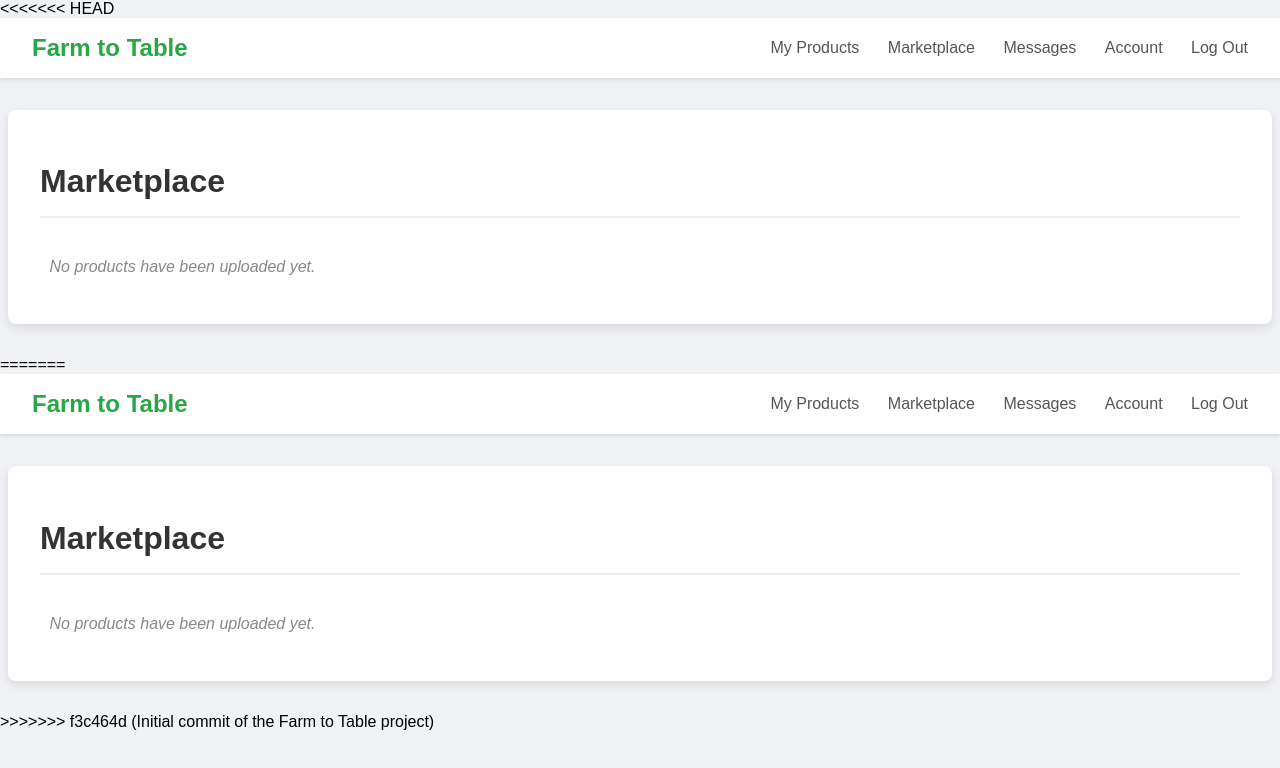
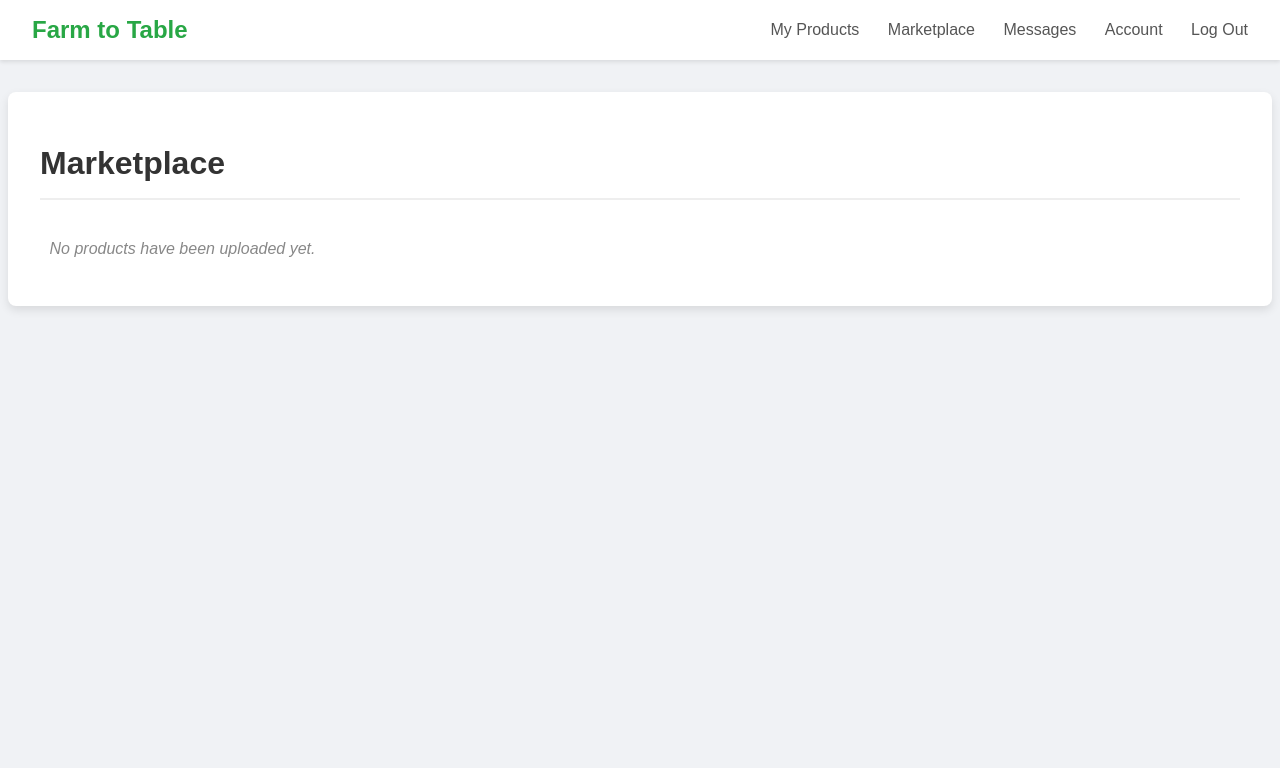
Before and after one commit to ViCtOr12345678900000000/FTT, a plain HTML site: page marketplace.html in a window 1280 px wide. Drawn offline with Linux system fonts and the light colour scheme.

Commit message:
Update marketplace.html

```diff
--- a/marketplace.html
+++ b/marketplace.html
@@ -1,4 +1,3 @@
-<<<<<<< HEAD
 <!DOCTYPE html>
 <html lang="en">
 <head>
@@ -31,41 +30,3 @@
 </body>
 
 </html>
-
-
-=======
-<!DOCTYPE html>
-<html lang="en">
-<head>
-    <meta charset="UTF-8">
-    <meta name="viewport" content="width=device-width, initial-scale=1.0">
-    <title>Marketplace - Farm to Table</title>
-    <link rel="stylesheet" href="dashboard.css">
-    <link rel="stylesheet" href="marketplace.css">
-</head>
-<body>
-    <header class="navbar">
-        <div class="logo">Farm to Table</div>
-        <nav>
-            <a href="farmer_dashboard.html">My Products</a>
-            <a href="marketplace.html">Marketplace</a>
-            <a href="messages.html">Messages</a>
-            <a href="account.html">Account</a>
-            <a href="login.html" id="logout-btn">Log Out</a>
-        </nav>
-    </header>
-
-    <main class="dashboard-content">
-        <h1>Marketplace</h1>
-        <div id="product-grid" class="product-grid">
-            <p id="no-products-message" style="text-align: center; font-style: italic; color: #888;">No products have been uploaded yet.</p>
-        </div>
-    </main>
-
-    <script src="marketplace.js"></script>
-</body>
-
-</html>
-
-
->>>>>>> f3c464d (Initial commit of the Farm to Table project)
```
